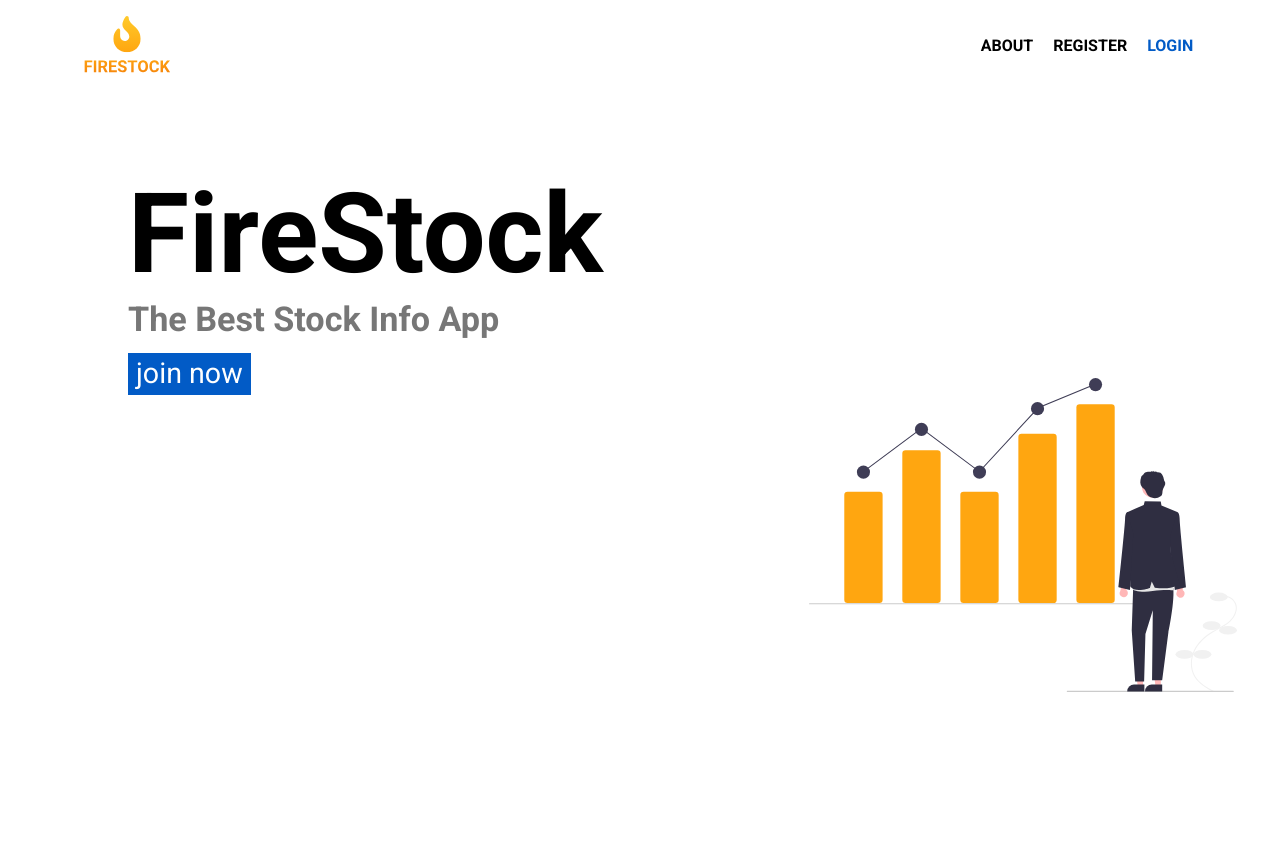
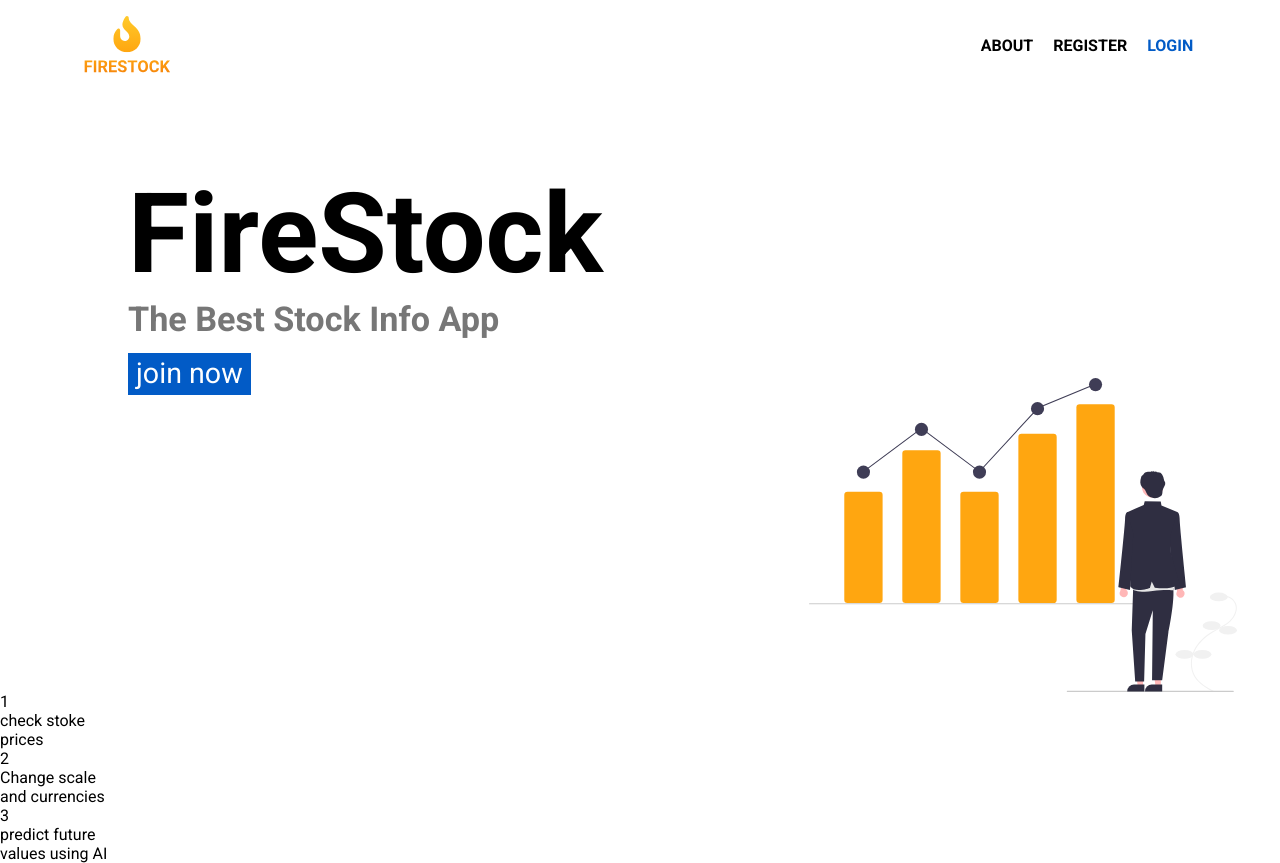
Before and after one commit to marzouk2002/-firestock, a React (Create React App) app: page / in a window 1280 px wide. Before the commit the page ends 800 px from the top, so only its background shows below. Built offline with nearby package versions, Linux system fonts and the light colour scheme.

Commit message:
second section marckup done

```diff
--- a/src/components/Home.js
+++ b/src/components/Home.js
@@ -21,6 +21,30 @@ export default function Home() {
                         <Link to="/register">join now</Link>
                     </div>
                 </section>
+                <section className="sec-2">
+                    <div className="card">
+                        <div className="number">
+                            <p>1</p>
+                        </div>
+                        <p>check stoke</p>
+                        <p>prices</p>
+                    </div>
+                    <div className="card">
+                        <div className="number">
+                            <p>2</p>
+                        </div>
+                        <p>Change scale</p>
+                        <p>and currencies</p>
+                    </div>
+                    <div className="card">
+                        <div className="number">
+                            <p>3</p>
+                        </div>
+                        <p>predict future</p>
+                        <p>values using AI</p>
+                    </div>
+
+                </section>
             </main>
         </div>
     )
--- a/src/css/components/Home.css
+++ b/src/css/components/Home.css
@@ -71,7 +71,7 @@ header a:hover {
 }
 .sec-1 a:hover {
   letter-spacing: 2px;
-  background-color: #5da1f2;
+  background-color: #004599;
 }
 
 /*# sourceMappingURL=Home.css.map */
--- a/src/css/index.css
+++ b/src/css/index.css
@@ -71,7 +71,7 @@ header a:hover {
 }
 .sec-1 a:hover {
   letter-spacing: 2px;
-  background-color: #5da1f2;
+  background-color: #004599;
 }
 
 * {
--- a/src/scss/abstracts/_colors.scss
+++ b/src/scss/abstracts/_colors.scss
@@ -1,5 +1,6 @@
 $pr-color-fd: #f5820c;
 $pr-color-sd: #ffa610;
 $pr-color-td: #ffca2a;
-$sc-color-fd: #025bc6;
-$sc-color-sd: #5da1f2;
+$sc-color-fd: #004599;
+$sc-color-sd: #025bc6;
+$sc-color-td: #5da1f2;
--- a/src/scss/components/Home.scss
+++ b/src/scss/components/Home.scss
@@ -33,7 +33,7 @@ header {
     margin: 0 10px;
 
     &:last-child {
-      color: $sc-color-fd;
+      color: $sc-color-sd;
     }
 
     &:hover {
@@ -62,7 +62,7 @@ header {
   a {
     text-decoration: none;
     color: white;
-    background: $sc-color-fd;
+    background: $sc-color-sd;
     font-size: $lg-text;
     padding: 0.2rem 0.5rem;
     padding-bottom: 0.3rem;
@@ -70,7 +70,7 @@ header {
 
     &:hover {
       letter-spacing: 2px;
-      background-color: $sc-color-sd;
+      background-color: $sc-color-fd;
     }
   }
 }
```
Also changed, not shown: 2 other files (tests, documents, lock files or other folders).
